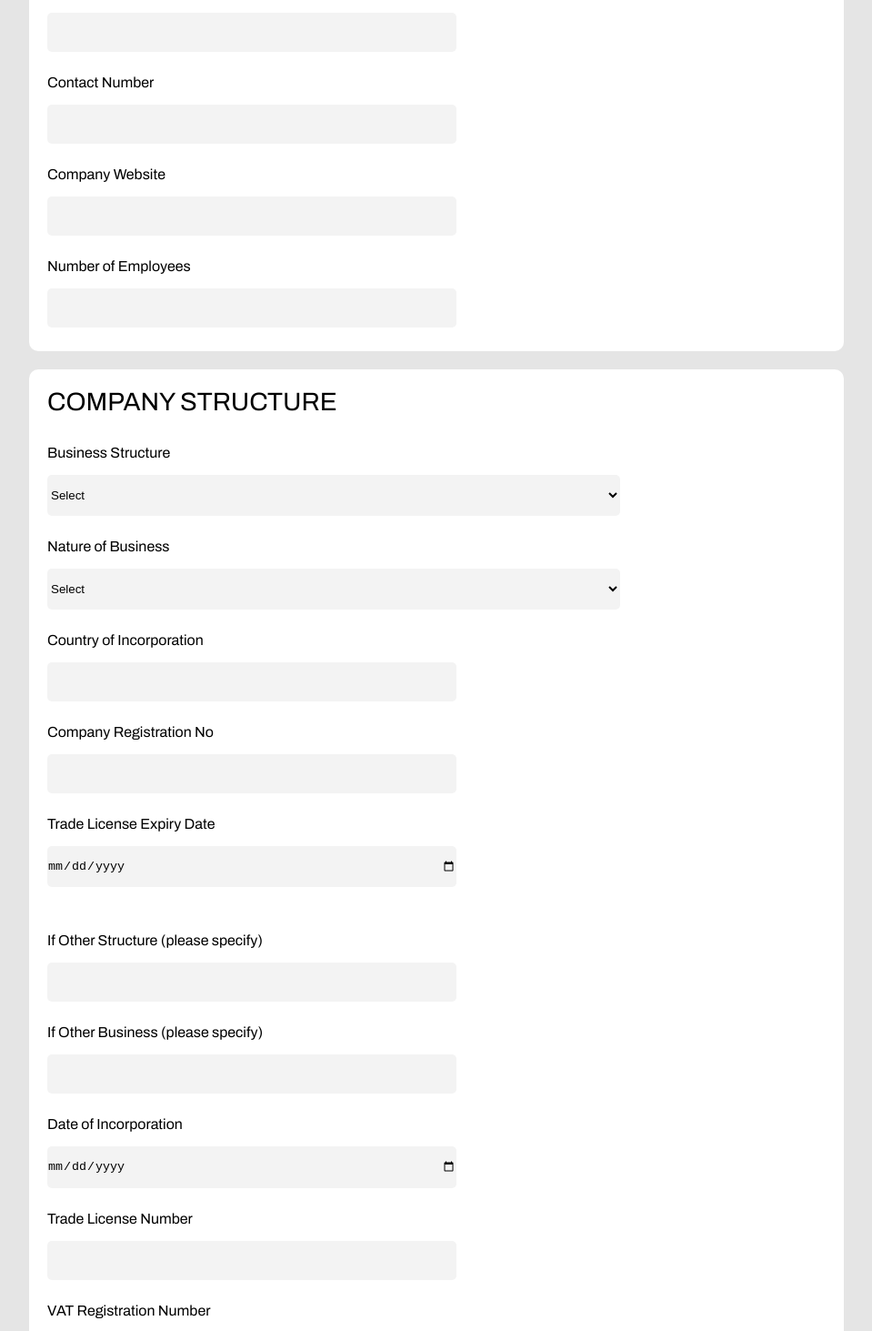
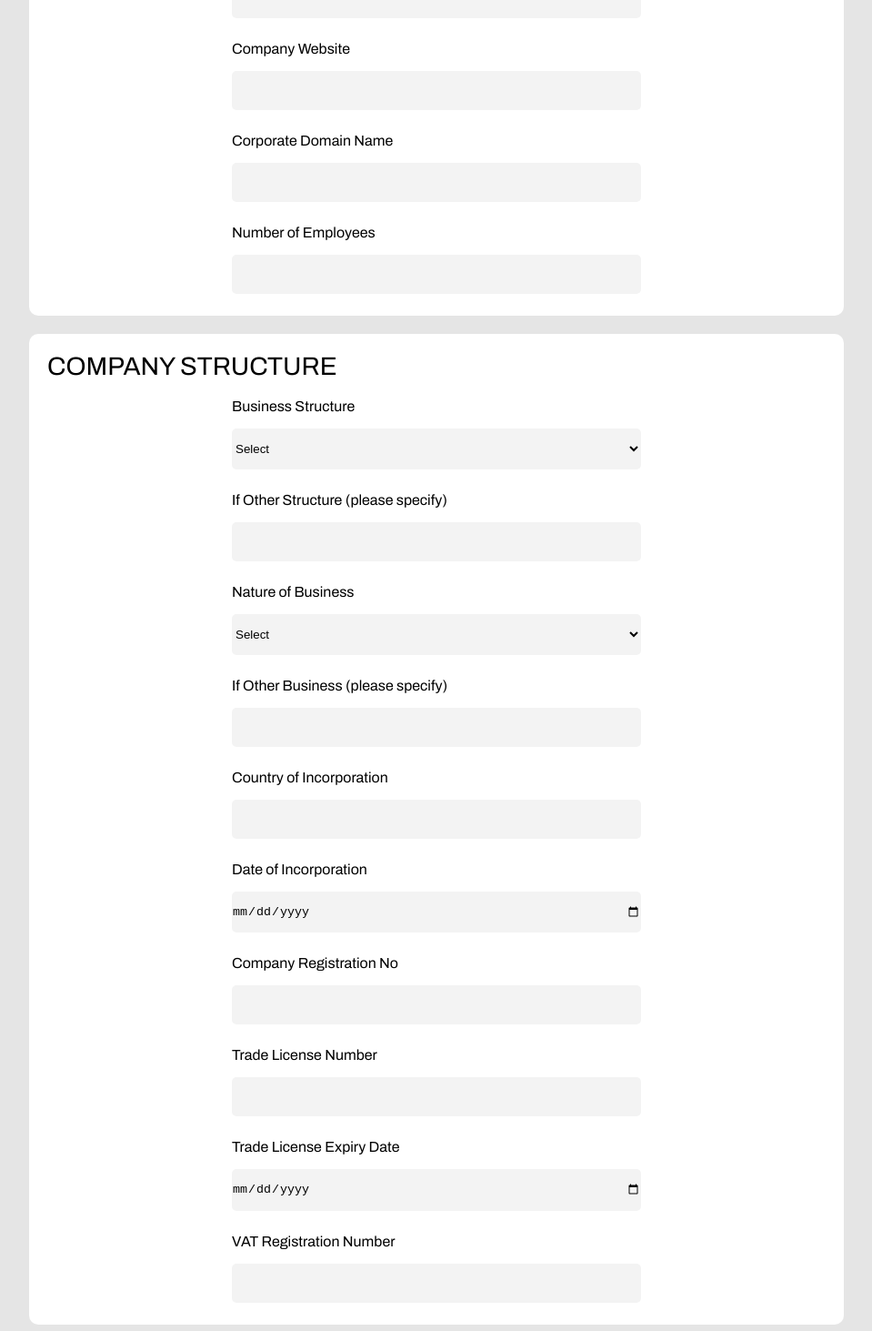
Before and after one commit to Rusta007/AdamEnergyKYC, a React (Vite) app: page / in a window 1280 px wide. Shown: the part 667-2130 px from the top of the page at 91% size, without its empty margins (160-1119 px from the left). Built offline with nearby package versions, Linux system fonts and the light colour scheme.

Commit message:
done tab functionality

```diff
--- a/src/Pages/KYC.jsx
+++ b/src/Pages/KYC.jsx
@@ -202,8 +202,7 @@ const KYC = () => {
         } else if (!/[a-zA-Z]/.test(value)) {
           error = "BankName must contain at least one letter";
         } else if (!/^[a-zA-Z0-9_\s]+$/.test(value)) {
-          error =
-            "BankName can only contain letters, numbers, and underscores";
+          error = "BankName can only contain letters, numbers, and underscores";
         }
         break;
       case "BankBranchAddress":
@@ -255,7 +254,7 @@ const KYC = () => {
               "Correspondent Bank Name must be at least 5 characters long";
           } else if (!/[a-zA-Z]/.test(value)) {
             error = "Correspondent Bank Name must contain at least one letter";
-          }  else if (!/^[a-zA-Z0-9_\s]+$/.test(value)) {
+          } else if (!/^[a-zA-Z0-9_\s]+$/.test(value)) {
             error =
               "Correspondent Bank Name can only contain letters, numbers, and underscores";
           }
@@ -572,6 +571,19 @@ const KYC = () => {
                   )}
                 </div>
                 <div>
+                  <label>Parent Company/Group Company</label>
+                  <input
+                    type="text"
+                    name="ParentCompany"
+                    value={Formvalues.ParentCompany}
+                    onChange={handlChange}
+                    onFocus={() => handleFocus("ParentCompany")}
+                  />
+                  {formErrors.ParentCompany && (
+                    <div className="error">{formErrors.ParentCompany}</div>
+                  )}
+                </div>
+                <div>
                   <label>Company Registered Address</label>
                   <input
                     type="text"
@@ -587,6 +599,21 @@ const KYC = () => {
                     </div>
                   )}
                 </div>
+                <div>
+                  <label>Contact Number</label>
+                  <input
+                    type="number"
+                    name="ContactNumber"
+                    value={Formvalues.ContactNumber}
+                    onChange={handlChange}
+                    onFocus={() => handleFocus("ContactNumber")}
+                  />
+                  {formErrors.ContactNumber && (
+                    <div className="error">{formErrors.ContactNumber}</div>
+                  )}
+                </div>
+              </div>
+              <div className="flexItem2">
                 <div>
                   <label>Email Address</label>
                   <input
@@ -601,6 +628,21 @@ const KYC = () => {
                   )}
                 </div>
                 <div>
+                  <label>Company Website</label>
+                  <input
+                    type="text"
+                    name="companyWebsite"
+                    value={Formvalues.companyWebsite}
+                    onChange={handlChange}
+                    onFocus={() => handleFocus("companyWebsite")}
+                  />
+
+                  {formErrors.companyWebsite && (
+                    <div className="error">{formErrors.companyWebsite}</div>
+                  )}
+                </div>
+
+                <div>
                   <label>Corporate Domain Name</label>
                   <input
                     type="url"
@@ -614,48 +656,6 @@ const KYC = () => {
                     <div className="error">
                       {formErrors.corporateDomainName}
                     </div>
-                  )}
-                </div>
-              </div>
-              <div className="flexItem2">
-                <div>
-                  <label>Parent Company/Group Company</label>
-                  <input
-                    type="text"
-                    name="ParentCompany"
-                    value={Formvalues.ParentCompany}
-                    onChange={handlChange}
-                    onFocus={() => handleFocus("ParentCompany")}
-                  />
-                  {formErrors.ParentCompany && (
-                    <div className="error">{formErrors.ParentCompany}</div>
-                  )}
-                </div>
-                <div>
-                  <label>Contact Number</label>
-                  <input
-                    type="number"
-                    name="ContactNumber"
-                    value={Formvalues.ContactNumber}
-                    onChange={handlChange}
-                    onFocus={() => handleFocus("ContactNumber")}
-                  />
-                  {formErrors.ContactNumber && (
-                    <div className="error">{formErrors.ContactNumber}</div>
-                  )}
-                </div>
-                <div>
-                  <label>Company Website</label>
-                  <input
-                    type="text"
-                    name="companyWebsite"
-                    value={Formvalues.companyWebsite}
-                    onChange={handlChange}
-                    onFocus={() => handleFocus("companyWebsite")}
-                  />
-
-                  {formErrors.companyWebsite && (
-                    <div className="error">{formErrors.companyWebsite}</div>
                   )}
                 </div>
                 <div>
@@ -693,6 +693,10 @@ const KYC = () => {
                   </select>
                 </div>
                 <div>
+                  <label>If Other Structure (please specify)</label>
+                  <input type="text" />
+                </div>
+                <div>
                   <label>Nature of Business</label>
                   <select>
                     <option>Select</option>
@@ -706,6 +710,10 @@ const KYC = () => {
                   </select>
                 </div>
                 <div>
+                  <label>If Other Business (please specify)</label>
+                  <input type="number" />
+                </div>
+                <div>
                   <label>Country of Incorporation </label>
                   <input
                     type="text"
@@ -722,6 +730,24 @@ const KYC = () => {
                   )}
                 </div>
                 <div>
+                  <label>Date of Incorporation</label>
+                  <input
+                    type="date"
+                    name="DateOfIncorporation"
+                    value={Formvalues.DateOfIncorporation}
+                    onChange={handlChange}
+                    onFocus={() => handleFocus("DateOfIncorporation")}
+                  />
+
+                  {formErrors.DateOfIncorporation && (
+                    <div className="error">
+                      {formErrors.DateOfIncorporation}
+                    </div>
+                  )}
+                </div>
+              </div>
+              <div className="flexItem2">
+                <div>
                   <label>Company Registration No </label>
                   <input
                     type="text"
@@ -735,6 +761,20 @@ const KYC = () => {
                     <div className="error">
                       {formErrors.companyRegistrationNumber}
                     </div>
+                  )}
+                </div>
+                <div>
+                  <label>Trade License Number</label>
+                  <input
+                    type="text"
+                    name="TradeLicenseNumber"
+                    value={Formvalues.TradeLicenseNumber}
+                    onChange={handlChange}
+                    onFocus={() => handleFocus("TradeLicenseNumber")}
+                  />
+
+                  {formErrors.TradeLicenseNumber && (
+                    <div className="error">{formErrors.TradeLicenseNumber}</div>
                   )}
                 </div>
                 <div>
@@ -751,46 +791,6 @@ const KYC = () => {
                     <div className="error">
                       {formErrors.TradeLicenseExpiryData}
                     </div>
-                  )}
-                </div>
-              </div>
-              <div className="flexItem2">
-                <div>
-                  <label>If Other Structure (please specify)</label>
-                  <input type="text" />
-                </div>
-                <div>
-                  <label>If Other Business (please specify)</label>
-                  <input type="number" />
-                </div>
-                <div>
-                  <label>Date of Incorporation</label>
-                  <input
-                    type="date"
-                    name="DateOfIncorporation"
-                    value={Formvalues.DateOfIncorporation}
-                    onChange={handlChange}
-                    onFocus={() => handleFocus("DateOfIncorporation")}
-                  />
-
-                  {formErrors.DateOfIncorporation && (
-                    <div className="error">
-                      {formErrors.DateOfIncorporation}
-                    </div>
-                  )}
-                </div>
-                <div>
-                  <label>Trade License Number</label>
-                  <input
-                    type="text"
-                    name="TradeLicenseNumber"
-                    value={Formvalues.TradeLicenseNumber}
-                    onChange={handlChange}
-                    onFocus={() => handleFocus("TradeLicenseNumber")}
-                  />
-
-                  {formErrors.TradeLicenseNumber && (
-                    <div className="error">{formErrors.TradeLicenseNumber}</div>
                   )}
                 </div>
                 <div>
@@ -1063,10 +1063,10 @@ const KYC = () => {
 
           {/* Company Contact Details */}
 
-          <div className="Infocontainer">
+          <div className="CompanyContactDetailContainer">
             <h3>Company Conatact Details </h3>
-            <div className="infoFlexContainer">
-              <div className="flexItem1">
+            <div className="CompanyContactFlexContainer">
+              <div>
                 <h5>Primary Contact Details</h5>
                 <div>
                   <label>Name</label>
@@ -1128,7 +1128,7 @@ const KYC = () => {
                   )}
                 </div>
               </div>
-              <div className="flexItem2">
+              <div>
                 <h5>Operations Department Contact Details</h5>
                 <div>
                   <label>Name</label>
@@ -1196,8 +1196,8 @@ const KYC = () => {
               </div>
             </div>
 
-            <div className="infoFlexContainer">
-              <div className="flexItem1">
+            <div className="CompanyContactFlexContainer">
+              <div>
                 <h5>Credit/Finance Contact Details</h5>
                 <div>
                   <label>Name</label>
@@ -1253,7 +1253,7 @@ const KYC = () => {
                   )}
                 </div>
               </div>
-              <div className="flexItem2">
+              <div>
                 <h5>Accounting Department Contact Details</h5>
                 <div>
                   <label>Name</label>
@@ -1327,6 +1327,7 @@ const KYC = () => {
                 name="ProposedBusiness"
                 onChange={handlChange}
                 onFocus={() => handleFocus("ProposedBusiness")}
+                style={{width:"96%"}}
               />
               {formErrors.ProposedBusiness && (
                 <div className="error">{formErrors.ProposedBusiness}</div>
@@ -1342,6 +1343,7 @@ const KYC = () => {
                 name="ContactPerson"
                 onChange={handlChange}
                 onFocus={() => handleFocus("ContactPerson")}
+                style={{width:"96%"}}
               />
               {formErrors.ContactPerson && (
                 <div className="error">{formErrors.ContactPerson}</div>
@@ -1489,9 +1491,9 @@ const KYC = () => {
               <label>Authorized Signatory Name </label>
               <input type="text" />
             </div>
-          </div>
-          <div className="submit-btn">
-            <button>Submit</button>
+            <div className="submit-btn">
+              <button>Submit</button>
+            </div>
           </div>
         </div>
       </form>
--- a/src/Style/KYC.css
+++ b/src/Style/KYC.css
@@ -7,13 +7,7 @@ label {
   line-height: 28px;
 }
 .infoFlexContainer {
-  display: flex;
-  justify-content: space-between;
-  padding: 22px 0px;
-  margin: auto;
-  padding: 12px 20px;
-  gap: 25px;
-  flex-wrap: wrap;
+  padding: 0px 0px 10px 0px;
 }
 .Infocontainer {
   background-color: #fff;
@@ -33,6 +27,20 @@ h3 {
   font-size: 28px;
   text-transform: uppercase;
 }
+
+.flexItem1{
+  display: flex;
+  flex-wrap: wrap;
+  /* gap: 30px; */
+  justify-content: space-around;
+}
+.flexItem2{
+  display: flex;
+  flex-wrap: wrap;
+  /* gap: 30px; */
+  justify-content: space-around;
+}
+
 .flexItem1 input {
   background-color: #f3f3f3;
   padding: 14px 0px;
@@ -117,6 +125,39 @@ select{
   border-radius: 5px;
   width: 630px;
 }
+
+
+.CompanyContactDetailContainer{
+  background-color: #fff;
+  width: 70%;
+  margin: auto;
+  border-radius: 10px;
+  padding: 0px 0px 9px 0px;
+}
+.CompanyContactFlexContainer{
+  display: flex;
+  justify-content: space-between;
+  padding: 22px 0px;
+  margin: auto;
+  padding: 12px 20px;
+  gap: 25px;
+  flex-wrap: wrap;
+}
+.CompanyContactFlexContainer  input{
+  background-color: #f3f3f3;
+  padding: 14px 0px;
+  border: none;
+  border-radius: 5px;
+  width: 630px;
+}
+.CompanyContactDetailContainer  input{
+  background-color: #f3f3f3;
+  padding: 14px 0px;
+  border: none;
+  border-radius: 5px;
+  width: 630px;
+}
+
 /* Tab View */
 @media (min-width: 768px) and (max-width: 1900px) {
   .flexItem1 input {
@@ -135,6 +176,9 @@ select{
     width: 92%;
     margin: 0px 22px;
 
+}
+select{
+  width: 450px;
 }
 }
 
@@ -156,4 +200,7 @@ select{
   .proposedContainer{
     width: 90%;
   }
+  select{
+    width: 357px;
+  }
 }
```
